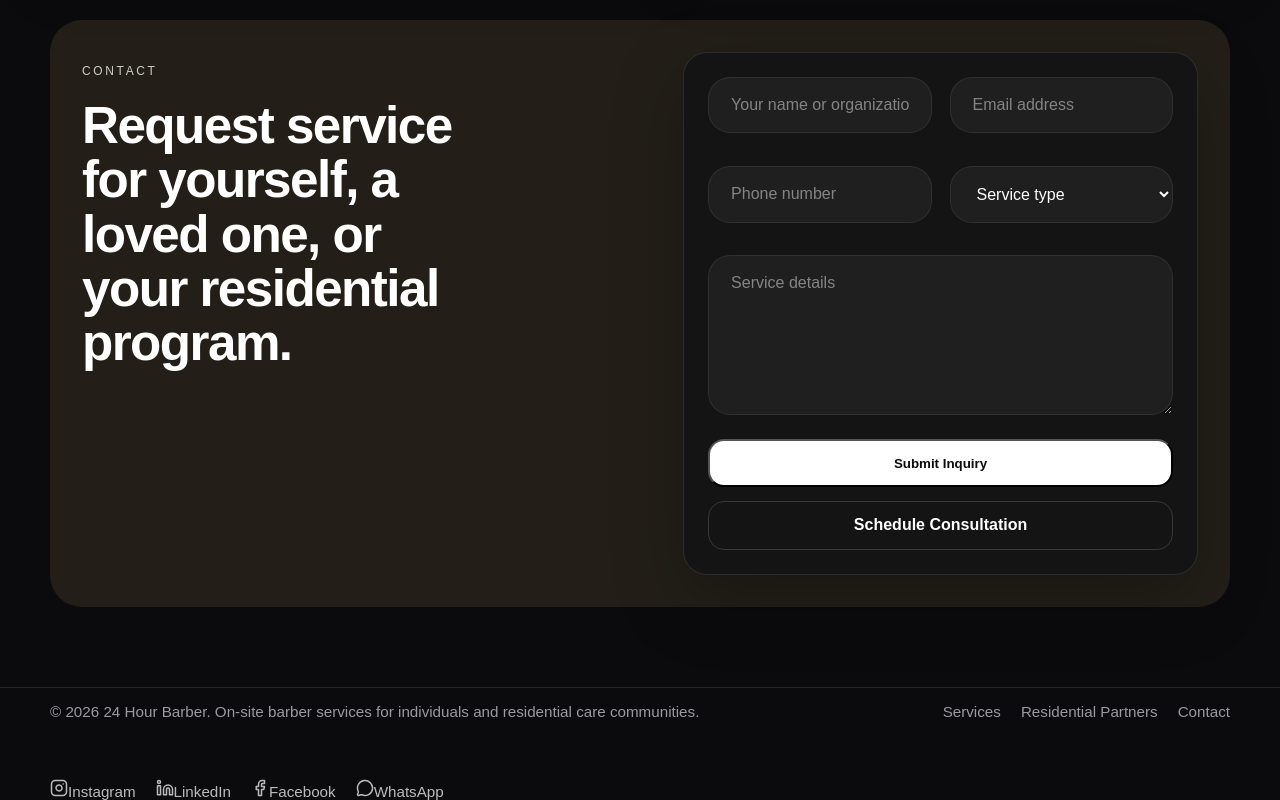
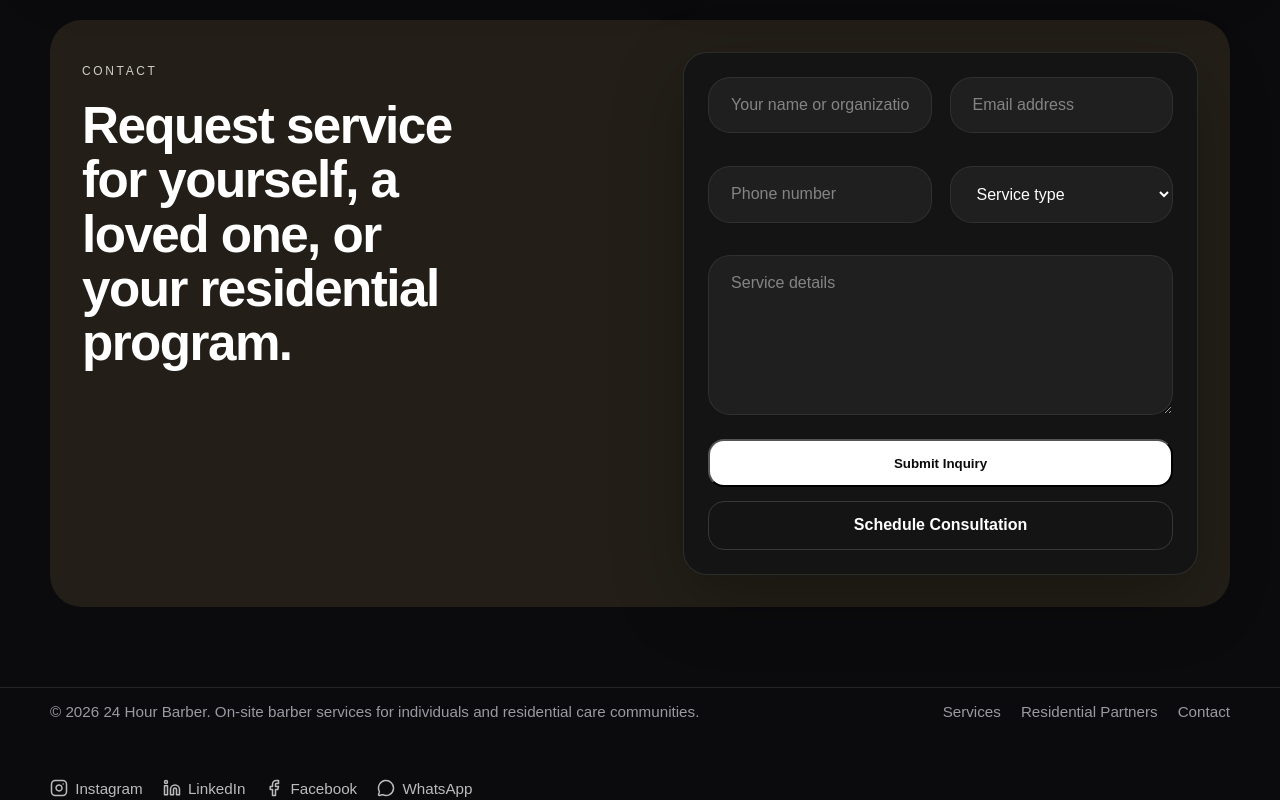
Before and after one commit to 24HourBarber/24-hour-barber, a Next.js app: page / in a window 1280 px wide. Shown: the part 3901-4701 px from the top of the page. Built offline with nearby package versions, Linux system fonts and the light colour scheme.

Commit message:
Update globals.css

```diff
--- a/app/globals.css
+++ b/app/globals.css
@@ -623,3 +623,26 @@ a {
   color: white;
   opacity: 1;
 }
+
+.social-links {
+  display: flex;
+  flex-wrap: wrap;
+  gap: 1.25rem;
+  align-items: center;
+  margin-top: 0.75rem;
+}
+
+.social-links a {
+  display: inline-flex;
+  align-items: center;
+  gap: 0.45rem;
+  color: rgba(255,255,255,0.72);
+  text-decoration: none;
+  font-size: 0.95rem;
+  transition: all 0.2s ease;
+}
+
+.social-links a:hover {
+  color: white;
+  transform: translateY(-1px);
+}
```
